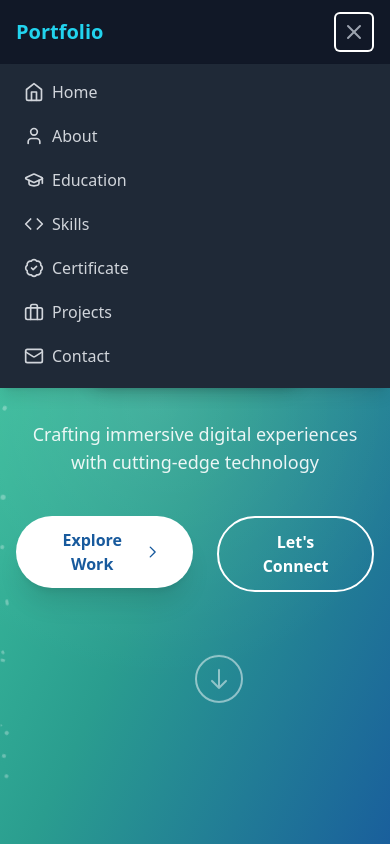
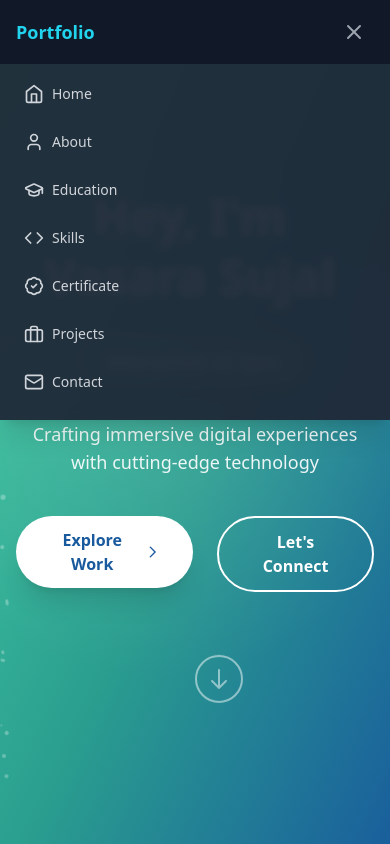
Before and after one commit to VasaraSujal/Sujal_portfolio, a React (Vite) app: page / in a window 390 px wide. Both pictures are taken after a click on the button "Toggle menu". Shown: the top 844 px of the page. Built offline with nearby package versions, Linux system fonts and the light colour scheme.

Commit message:
change in navbar component for responsive

```diff
--- a/src/components/Navbar.jsx
+++ b/src/components/Navbar.jsx
@@ -1,147 +1,3 @@
-// import React, { useState, useEffect } from "react";
-// import { Link as ScrollLink } from "react-scroll";
-// import {
-//   Menu,
-//   X,
-//   Home,
-//   User,
-//   Code,
-//   GraduationCap,
-//   Briefcase,
-//   Mail,
-//   Moon,
-//   Sun,
-// } from "lucide-react";
-
-// function Navbar() {
-//   const [isMenuOpen, setIsMenuOpen] = useState(false);
-//   const [isDarkMode, setIsDarkMode] = useState(
-//     localStorage.getItem("darkMode") === "true" // Retrieve saved preference
-//   );
-//   const [isScrolled, setIsScrolled] = useState(false);
-
-//   useEffect(() => {
-//     const handleScroll = () => {
-//       setIsScrolled(window.scrollY > 20);
-//     };
-
-//     window.addEventListener("scroll", handleScroll);
-//     return () => window.removeEventListener("scroll", handleScroll);
-//   }, []);
-
-//   // Apply dark/light mode dynamically
-//   useEffect(() => {
-//     if (isDarkMode) {
-//       document.documentElement.classList.add("dark");
-//     } else {
-//       document.documentElement.classList.remove("dark");
-//     }
-//     // Save preference to localStorage
-//     localStorage.setItem("darkMode", isDarkMode);
-//   }, [isDarkMode]);
-
-//   const navItems = [
-//     { id: "hero", label: "Home", icon: Home },
-//     { id: "about", label: "About", icon: User },
-//     { id: "education", label: "Education", icon: GraduationCap },
-//     { id: "certifications", label: "Certificate", icon: GraduationCap },
-//     { id: "skills", label: "Skills", icon: Code },
-//     { id: "projects", label: "Projects", icon: Briefcase },
-//     { id: "contact", label: "Contact", icon: Mail },
-//   ];
-
-//   const NavLink = ({ item }) => {
-//     const Icon = item.icon;
-//     return (
-//       <ScrollLink
-//         to={item.id}
-//         spy={true}
-//         smooth={true}
-//         offset={-80}
-//         duration={500}
-//         className="flex items-center px-4 py-2 text-gray-300 hover:text-white hover:bg-gray-700/50 rounded-lg transition-all cursor-pointer"
-//         onClick={() => setIsMenuOpen(false)}
-//       >
-//         <Icon className="w-5 h-5 mr-2" />
-//         <span>{item.label}</span>
-//       </ScrollLink>
-//     );
-//   };
-
-//   return (
-//     <nav
-//       className={`fixed w-full z-50 transition-all duration-300 ${
-//         isScrolled ? "bg-gray-900/95 backdrop-blur-sm shadow-lg" : "bg-transparent"
-//       }`}
-//     >
-//       <div className="max-w-7xl mx-auto px-4 sm:px-6 lg:px-8">
-//         <div className="flex items-center justify-between h-16">
-//           {/* Logo */}
-//           <div className="flex-shrink-0 font-bold text-xl text-cyan-400">
-//             Portfolio
-//           </div>
-
-//           {/* Desktop Navigation */}
-//           <div className="hidden md:flex md:items-center md:space-x-4">
-//             {navItems.map((item) => (
-//               <NavLink key={item.id} item={item} />
-//             ))}
-//             <button
-//             onClick={() => setIsDarkMode(!isDarkMode)}
-//             className="p-2 text-black dark:text-white rounded-lg transition-colors"
-//           >
-//             {isDarkMode ? (
-//               <Sun className="w-5 h-5" />
-//             ) : (
-//               <Moon className="w-5 h-5" />
-//             )}
-//           </button>
-//           </div>
-
-//           {/* Mobile menu button */}
-//           <div className="md:hidden">
-//             <button
-//               onClick={() => setIsMenuOpen(!isMenuOpen)}
-//               className="p-2 rounded-md text-gray-400 hover:text-white hover:bg-gray-700 focus:outline-none focus:ring-2 focus:ring-inset focus:ring-white"
-//             >
-//               {isMenuOpen ? (
-//                 <X className="w-6 h-6" />
-//               ) : (
-//                 <Menu className="w-6 h-6" />
-//               )}
-//             </button>
-//           </div>
-//         </div>
-//       </div>
-
-//       {/* Mobile Navigation */}
-//       {isMenuOpen && (
-//         <div className="md:hidden bg-gray-800 shadow-lg">
-//           <div className="px-2 pt-2 pb-3 space-y-1">
-//             {navItems.map((item) => (
-//               <NavLink key={item.id} item={item} />
-//             ))}
-//             <button
-//             onClick={() => setIsDarkMode(!isDarkMode)}
-//             className="p-2 text-black dark:text-white rounded-lg transition-colors"
-//           >
-//             {isDarkMode ? (
-//               <Sun className="w-5 h-5" />
-//             ) : (
-//               <Moon className="w-5 h-5" />
-//             )}
-//           </button>
-//           </div>
-//         </div>
-//       )}
-//     </nav>
-//   );
-// }
-
-// export default Navbar;
-
-
-
 import React, { useState, useEffect } from "react";
 import { Link as ScrollLink } from "react-scroll";
 import {
@@ -159,7 +15,7 @@ import {
 function Navbar() {
   const [isMenuOpen, setIsMenuOpen] = useState(false);
   const [isDarkMode, setIsDarkMode] = useState(
-    localStorage.getItem("darkMode") === "true" // Retrieve saved preference
+    localStorage.getItem("darkMode") === "true"
   );
   const [isScrolled, setIsScrolled] = useState(false);
 
@@ -177,7 +33,7 @@ function Navbar() {
     { id: "about", label: "About", icon: User },
     { id: "education", label: "Education", icon: GraduationCap },
     { id: "skills", label: "Skills", icon: Code },
-    { id: "certifications", label: "Certificate", icon: BadgeCheck},
+    { id: "certifications", label: "Certificate", icon: BadgeCheck },
     { id: "projects", label: "Projects", icon: Briefcase },
     { id: "contact", label: "Contact", icon: Mail },
   ];
@@ -191,11 +47,11 @@ function Navbar() {
         smooth={true}
         offset={-80}
         duration={500}
-        className="flex items-center px-4 py-2 text-gray-300 hover:text-white hover:bg-gray-700/50 rounded-lg transition-all cursor-pointer"
+        className="flex items-center px-4 py-3 text-gray-300 hover:text-white hover:bg-gray-700/50 rounded-lg transition-all cursor-pointer"
         onClick={() => setIsMenuOpen(false)}
       >
-        <Icon className="w-5 h-5 mr-2" />
-        <span>{item.label}</span>
+        <Icon className="w-5 h-5 md:w-6 md:h-6 mr-2" />
+        <span className="text-sm md:text-base">{item.label}</span>
       </ScrollLink>
     );
   };
@@ -211,22 +67,23 @@ function Navbar() {
       <div className="max-w-7xl mx-auto px-4 sm:px-6 lg:px-8">
         <div className="flex items-center justify-between h-16">
           {/* Logo */}
-          <div className="flex-shrink-0 font-bold text-xl text-cyan-400 dark:text-cyan-300">
+          <div className="flex-shrink-0 font-bold text-lg sm:text-xl text-cyan-400 dark:text-cyan-300">
             Portfolio
           </div>
 
           {/* Desktop Navigation */}
-          <div className="hidden md:flex md:items-center md:space-x-4">
+          <div className="hidden md:flex md:items-center md:space-x-1 lg:space-x-2">
             {navItems.map((item) => (
               <NavLink key={item.id} item={item} />
             ))}
           </div>
 
           {/* Mobile menu button */}
-          <div className="md:hidden">
+          <div className="md:hidden flex items-center">
             <button
               onClick={() => setIsMenuOpen(!isMenuOpen)}
-              className="p-2 rounded-md text-gray-400 hover:text-white hover:bg-gray-700 focus:outline-none focus:ring-2 focus:ring-inset focus:ring-white"
+              className="p-2 rounded-md text-gray-400 hover:text-white hover:bg-gray-700 focus:outline-none"
+              aria-label="Toggle menu"
             >
               {isMenuOpen ? (
                 <X className="w-6 h-6" />
@@ -239,15 +96,17 @@ function Navbar() {
       </div>
 
       {/* Mobile Navigation */}
-      {isMenuOpen && (
-        <div className="md:hidden bg-gray-800 shadow-lg">
-          <div className="px-2 pt-2 pb-3 space-y-1">
-            {navItems.map((item) => (
-              <NavLink key={item.id} item={item} />
-            ))}
-          </div>
+      <div
+        className={`${
+          isMenuOpen ? "block" : "hidden"
+        } md:hidden bg-gray-800/95 backdrop-blur-sm shadow-xl`}
+      >
+        <div className="px-2 pt-2 pb-4 space-y-1">
+          {navItems.map((item) => (
+            <NavLink key={item.id} item={item} />
+          ))}
         </div>
-      )}
+      </div>
     </nav>
   );
 }
```
